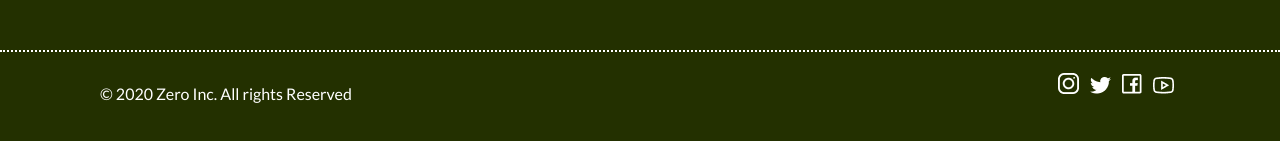
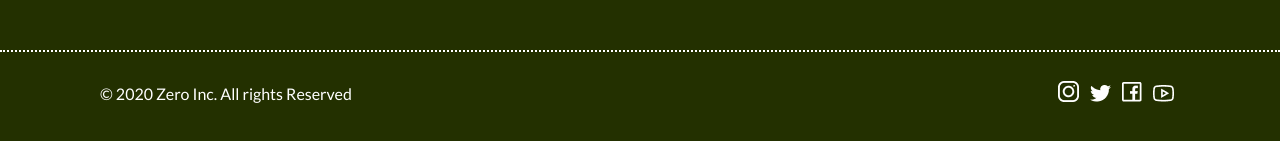
Before and after one commit to vijay-aarvm/Food-Zero, a React (Create React App) app: page / in a window 1280 px wide. Shown: the part 3493-3634 px from the top of the page. Built offline with nearby package versions, Linux system fonts and the light colour scheme.

Commit message:
css changesin footer component

```diff
--- a/src/styles.scss
+++ b/src/styles.scss
@@ -548,7 +548,7 @@ $lato: 'Lato';
 
     .copyright-section {
         padding: 0px 0 30px 0;
-        display: flex;
+        @include flex-row();
         justify-content: space-between;
 
         .copyright {
```
